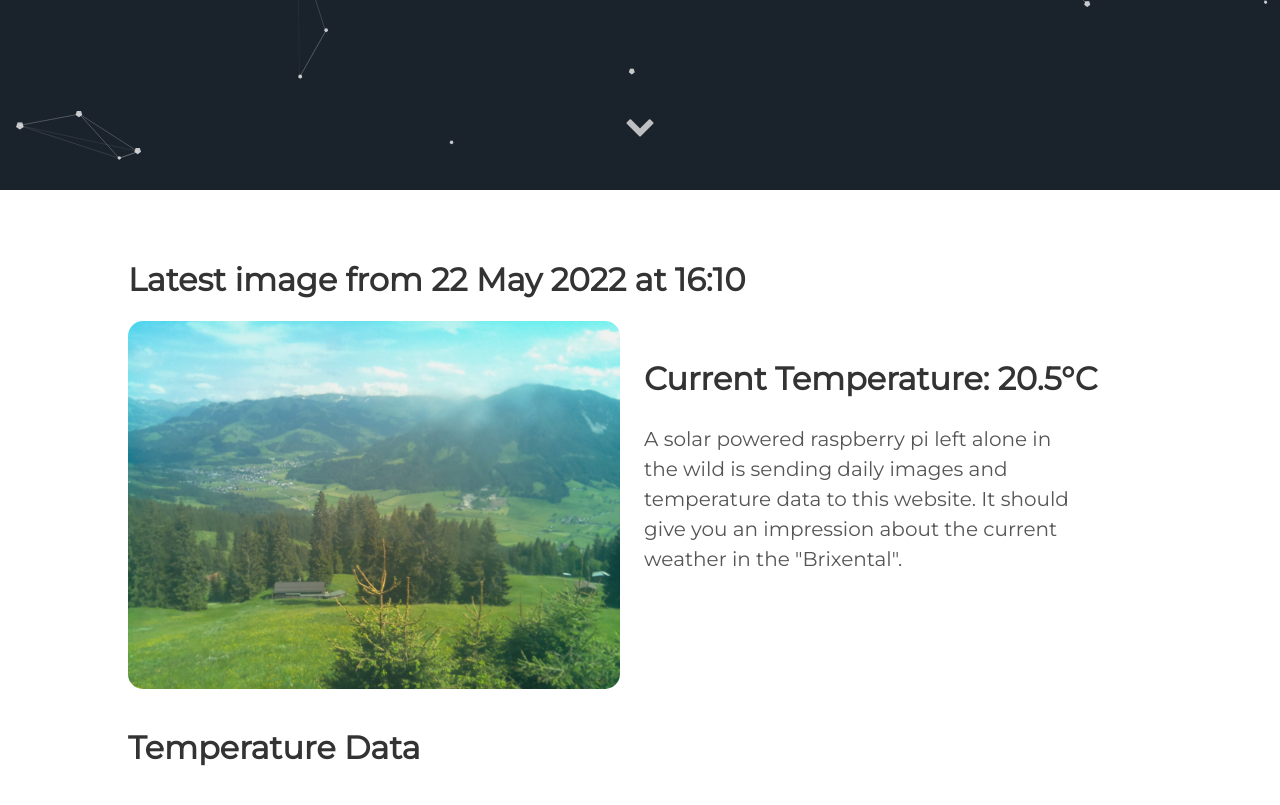
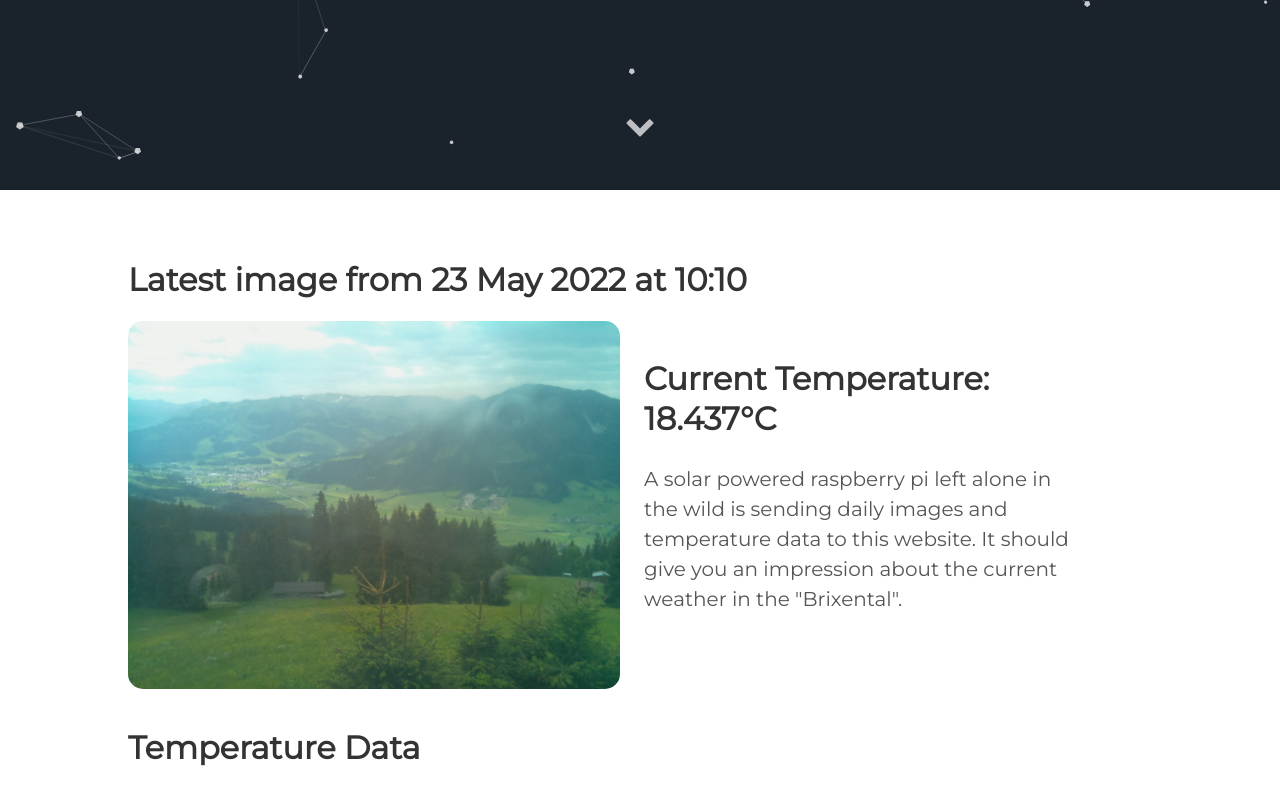
Before and after one commit to vektorious/vektorious.github.io, a Jekyll site: the page built from resources/huette.md, in a window 1280 px wide and 900 px high, scrolled down 710 px. Shown: the top 805 px of the window. Built offline with Jekyll 4.4.1, drawn with Linux system fonts in a browser that asks for light colours.

Commit message:
I'm a bot beep boop

```diff
--- a/resources/huette.md
+++ b/resources/huette.md
@@ -6,13 +6,13 @@
 description: 'Live image from the Austrian alps'
 twitter_text: ' '
 ---
-## Latest image from 22 May 2022 at 16:10
+## Latest image from 23 May 2022 at 10:10
 <div class="huette">
   <div class="huette-image">
     <img src="{{ "/assets/img/huette.jpg" | prepend: site.baseurl }}">
   </div>
   <div class="huette-text">
-        <h2>Current Temperature: 20.5°C</h2>
+        <h2>Current Temperature: 18.437°C</h2>
         <p>A solar powered raspberry pi left alone in the wild is sending daily images and temperature data to this website. It should give you an impression about the current weather in the "Brixental".</p>
 
   </div>
```
Also changed, not shown: rpi-script/2022-05-23_100926.txt (renamed from rpi-script/2022-05-22_160922.txt, +5 -5 lines), rpi-script/huette.md (+2 -2 lines), assets/img/huette.jpg, assets/img/temp_plot.png, rpi-script/temp_plot.png, 1 other file.
